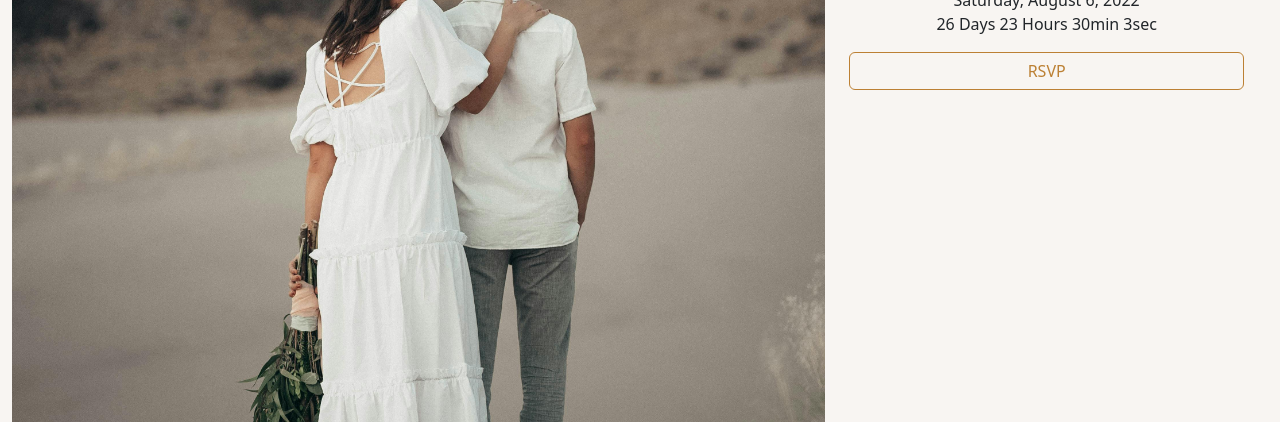
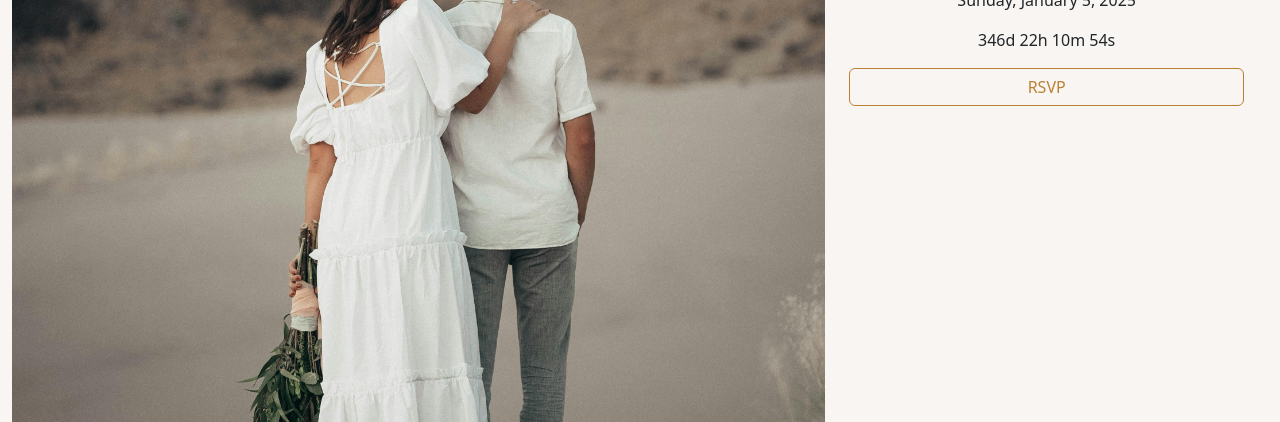
Before and after one commit to jeanettekk/wedding_rsvp, a plain HTML site: page index.html in a window 1280 px wide. Shown: the part 378-800 px from the top of the page. Drawn offline with nearby package versions, Linux system fonts and the light colour scheme.

Commit message:
Added JavaScript to display a date and a countdown timer until that date.

```diff
--- a/index.html
+++ b/index.html
@@ -24,9 +24,43 @@
         </div>
         <div class="col-4 text-center">
             <h2>Los Angeles California</h2>
-            <p>Saturday, August 6, 2022<br>26 Days  23 Hours  30min  3sec</p>
-            <!-- Try using JavaScript to create this countdown -->
+            <p id="display_wedding_date"></p>
+            <p id="count_down"></p>
+            <script>
+            // Add script tags when writing JavaScript
+                var wedding_date = new Date("January 5, 2025 12:00:00").getTime();
+                // stored a date in the timestamp of milliseconds (.getTime()) in the wedding_date variable
 
+                var display_date = new Date(wedding_date);
+                var options = { weekday: 'long', month: 'long', day: 'numeric', year: 'numeric' };
+                var formattedDateString = display_date.toLocaleDateString('en-US', options);
+                // stores the wedding date inside display_date variable
+                // the variable options is storing the configuration settings for the toLocaleDateString method
+                // the toLocaleDateString is responsible for formatting the date string
+
+                document.getElementById("display_wedding_date").innerHTML = formattedDateString;
+                // changes the string of this id to the string in formattedDateString
+
+                var update_count_down = setInterval(function() {
+                // setInterval repeatedly calls a function and updates the countdown every 1 second
+                    var now = new Date().getTime();
+                    // Get today's date and time
+                    var distance = wedding_date - now;
+                    // Find the difference from now until the wedding date in milliseconds
+
+                    // Time calculations for days, hours, minutes and seconds
+                    var days = Math.floor(distance / (1000 * 60 * 60 * 24));
+                    var hours = Math.floor((distance % (1000 * 60 * 60 * 24)) / (1000 * 60 * 60));
+                    var minutes = Math.floor((distance % (1000 * 60 * 60)) / (1000 * 60));
+                    var seconds = Math.floor((distance % (1000 * 60)) / 1000);
+
+                    // Output the result in an element with id="count_down"
+                    document.getElementById("count_down").innerHTML = days + "d " + hours + "h "
+                    + minutes + "m " + seconds + "s ";
+
+                }, 1000);
+                // Call the function every 1000 milliseconds (1 second)
+            </script>
             <div class="d-grid rsvp_btn">
                 <button class="btn btn-primary" type="button">RSVP</button>
             </div>
```
